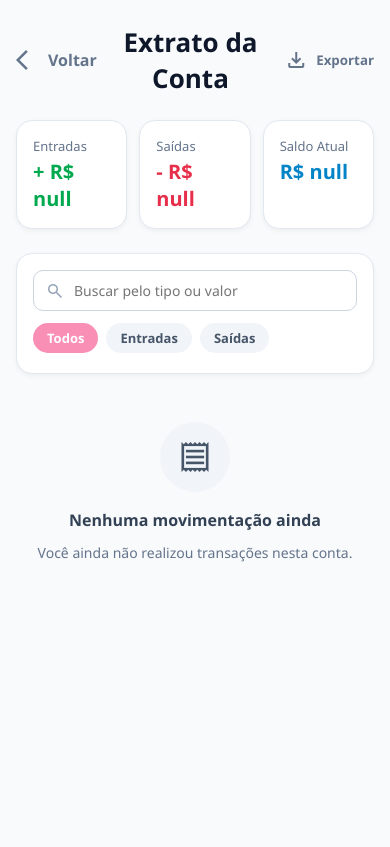
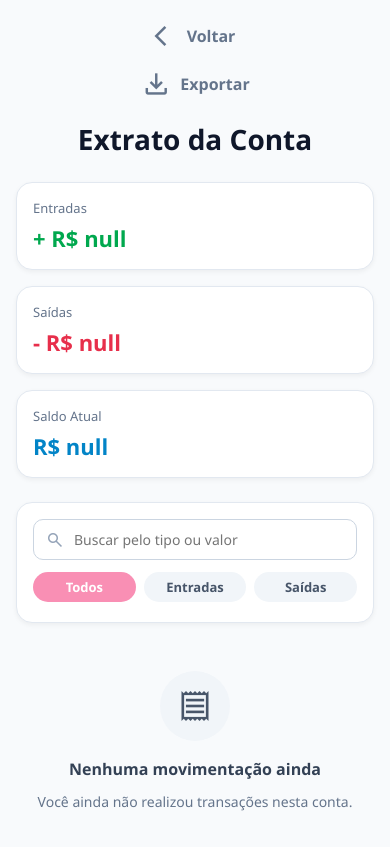
Before and after one commit to pedroluiz289/PigBank, a Spring app: template src/main/resources/templates/corrente/extrato.html in a window 390 px wide. Before the commit the page ends 562 px from the top, so only its background shows below. Run offline with Thymeleaf, Linux system fonts and the light colour scheme; the template is opened without the code that fills it, so the values that code supplies are empty.

Commit message:
Reestruturação e correção de bugs

```diff
--- a/src/main/java/com/example/demo/controller/web/WebCorrenteController.java
+++ b/src/main/java/com/example/demo/controller/web/WebCorrenteController.java
@@ -10,10 +10,10 @@ import com.example.demo.models.Corrente;
 import jakarta.servlet.http.HttpSession;
 
 @Controller
-@RequestMapping({"/corrente", "/corrente/"})
+@RequestMapping("/corrente")
 public class WebCorrenteController {
 
-    @GetMapping
+    @GetMapping({"", "/"})
     public String dashboard(Model model, HttpSession session) {
         Corrente usuario = (Corrente) session.getAttribute("contaCorrente");
 
--- a/src/main/java/com/example/demo/config/DateUtils.java
+++ b/src/main/java/com/example/demo/utils/DateUtils.java
@@ -1,4 +1,4 @@
-package com.example.demo.config;
+package com.example.demo.utils;
 
 import java.time.LocalDateTime;
 import java.time.format.DateTimeFormatter;
--- a/src/main/resources/static/css/desktop/poupanca/editarperfil.css
+++ b/src/main/resources/static/css/desktop/poupanca/editarperfil.css
@@ -1,5 +1,5 @@
 @charset "UTF-8";
-@import url("https://fonts.googleapis.com/css2?family=Material+Symbols+Outlined:opsz,wght,FILL,GRAD@20..48,100..700,0..1,-50..200&icon_names=account_balance,arrow_back_ios,check,close,arrow_forward_ios,person");
+@import url("https://fonts.googleapis.com/css2?family=Material+Symbols+Outlined:opsz,wght,FILL,GRAD@20..48,100..700,0..1,-50..200&icon_names=account_balance,arrow_back_ios,check,close,arrow_forward_ios,person,save");
 @keyframes deslizarCima {
     from {
         transform: translateY(150%);
@@ -193,6 +193,10 @@
     background-color: var(--cor-fundo-botao-salvar);
     cursor: pointer;
     border: none;
+    display: flex;
+    align-items: center;
+    justify-content: center;
+    gap: 10px;
     transition: background-color 0.2s, box-shadow 0.2s ease-in-out;
 }
 
--- /dev/null
+++ b/src/main/resources/static/css/mobile/corrente/extrato.css
@@ -0,0 +1,59 @@
+@media screen and (max-width: 768px) {
+    .header-topo {
+        flex-direction: column;
+        gap: 20px;
+    }
+
+    .botao-voltar {
+        font-size: 16px;
+        transition: none;
+    }
+
+    .botao-voltar:hover, #botao-exportar:hover {
+        color: var(--cor-texto-voltar);
+    }
+
+    .botao-voltar:active, #botao-exportar:active {
+        color: var(--cor-texto-voltar-hover);
+    }
+
+    #icone-voltar {
+        font-size: 24px;
+    }
+
+    #botao-exportar {
+        font-size: 16px;
+        transition: none;
+        order: 2;
+    }
+
+    #icone-exportar {
+        font-size: 32px;
+    }
+
+    .header-titulo {
+        font-size: 28px;
+        order: 3;
+    }
+
+    #botao-exportar {
+        order: 2;
+    }
+
+    #resumo-financas {
+        grid-template-columns: none;
+        gap: 16px;
+    }
+
+    .card-titulo {
+        margin-bottom: 6px;
+    }
+
+    .card-valor {
+        font-size: 22px;
+    }
+
+    .tag {
+        width: 100%;
+    }
+}
--- a/src/main/resources/templates/corrente/editarperfil.html
+++ b/src/main/resources/templates/corrente/editarperfil.html
@@ -11,15 +11,13 @@
 </head>
 <body class="body-container">
     <main class="main-container">
-        <header>
-            <div class="header-topo">
+        <header class="header-topo">
             <a class="botao-voltar" th:href="@{/corrente}">
                 <span id="icone-voltar" class="material-symbols-outlined">arrow_back_ios</span>
                 <span>Voltar</span>
             </a>
             <h1 class="header-titulo">Editar Perfil</h1>
             <div id="header-espaco"></div>
-            </div>
         </header>
         <form id="card-principal" method="post">
             <div id="grid-elementos">
--- a/src/main/resources/templates/corrente/extrato.html
+++ b/src/main/resources/templates/corrente/extrato.html
@@ -12,18 +12,16 @@
 </head>
 <body class="body-container">
     <main class="main-container">
-        <header>
-            <div class="header-topo">
+        <header class="header-topo">
             <a class="botao-voltar" th:href="@{/corrente}">
                 <span id="icone-voltar" class="material-symbols-outlined">arrow_back_ios</span>
                 <span>Voltar</span>
             </a>
             <h1 class="header-titulo">Extrato da Conta</h1>
             <button id="botao-exportar" type="button" onclick="gerarPDF()">
-                    <span class="material-symbols-outlined">download</span>
+                <span id="icone-exportar" class="material-symbols-outlined">download</span>
                 <span>Exportar</span>
             </button>
-            </div>
         </header>
         <section id="resumo-financas">
             <div class="card-resumo">
--- a/src/main/resources/templates/poupanca/extrato.html
+++ b/src/main/resources/templates/poupanca/extrato.html
@@ -12,8 +12,7 @@
 </head>
 <body class="body-container">
     <main class="main-container">
-        <header>
-            <div class="header-topo">
+        <header class="header-topo">
             <a class="botao-voltar" th:href="@{/poupanca}">
                 <span id="icone-voltar" class="material-symbols-outlined">arrow_back_ios</span>
                 <span>Voltar</span>
@@ -23,7 +22,6 @@
                 <span class="material-symbols-outlined">download</span>
                 <span>Exportar</span>
             </button>
-            </div>
         </header>
         <section id="resumo-financas">
             <div class="card-resumo">
--- a/src/main/resources/templates/poupanca/simulacao.html
+++ b/src/main/resources/templates/poupanca/simulacao.html
@@ -12,7 +12,6 @@
 </head>
 <body class="body-container">
     <main class="main-container">
-        <header>
         <div class="header-topo">
             <a class="botao-voltar" th:href="@{/poupanca}">
                 <span id="icone-voltar" class="material-symbols-outlined">arrow_back_ios</span>
@@ -21,7 +20,6 @@
             <h1 class="header-titulo">Simulador de Rendimentos</h1>
             <div style="width: 80px;"></div>
         </div>
-        </header>
         <section id="aporte-mensal">
             <div id="aporte-mensal-container">
                 <div id="titulo-aporte-mensal">
```
Also changed, not shown: src/main/java/com/example/demo/config/WebConfig.java (+6 -8 lines), src/main/java/com/example/demo/controller/api/ApiCorrenteController.java (+4 -3 lines), src/main/java/com/example/demo/controller/api/ApiPoupancaController.java (+5 -3 lines), src/main/java/com/example/demo/controller/web/WebPoupancaController.java (+7 -5 lines), src/main/resources/static/css/desktop/error/error.css (+35 -10 lines), src/main/resources/templates/error/404.html (+3 -4 lines), src/main/resources/templates/poupanca/editarperfil.html (+5 -4 lines). Lines whose indentation alone changed are shown as unchanged.
